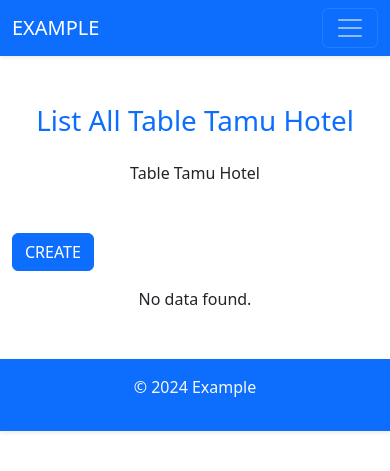
After one commit to naufalfzml/Project-Akhir-BasisData, a Flask app: page /tableTamuHotel in a window 390 px wide. The commit adds this page. Shown: the top 471 px of the page. Run offline with Flask 3, Linux system fonts and the light colour scheme.

Commit message:
membuat CRUD TamuHotel

```diff
--- /dev/null
+++ b/app/routes/routesTamuHotel.py
@@ -0,0 +1,170 @@
+from flask import Blueprint, render_template, redirect, url_for, request, flash
+from connect import create_connection
+
+# Create a blueprint for modular routing
+routesTamuHotel = Blueprint('routesTamuHotel', __name__)
+
+@routesTamuHotel.route('/')
+def index():
+    return render_template('home.html')
+
+@routesTamuHotel.route('/tableTamuHotel')
+def TamuHotel():
+    # Get the current page number from the query string (default to page 1)
+    page = request.args.get('page', 1, type=int)
+    per_page = 10  # Number of items per page
+
+    # Calculate the starting row for the query (offset)
+    offset = (page - 1) * per_page
+
+    # Get a connection to the database
+    conn = create_connection()
+
+    if conn:
+        # Create a cursor from the connection
+        cursor = conn.cursor()
+
+        # Execute a query with pagination using OFFSET and FETCH NEXT
+        cursor.execute('''
+            SELECT * FROM TamuHotel
+            ORDER BY id_tamu
+            OFFSET ? ROWS
+            FETCH NEXT ? ROWS ONLY
+        ''', (offset, per_page))
+
+        # cursor.execute('SELECT * FROM TamuHotel')
+
+        # Fetch the results
+        table = cursor.fetchall()
+
+        # Get the total count of rows to calculate the number of pages
+        cursor.execute('SELECT COUNT(*) FROM TamuHotel')
+        total_count = cursor.fetchone()[0]
+
+        # Close the cursor and connection
+        cursor.close()
+        conn.close()
+
+        # Calculate total number of pages
+        total_pages = (total_count + per_page - 1) // per_page
+
+        # Pass the results, total pages, and current page to the template
+        return render_template('tableTamuHotel.html', table=table, total_pages=total_pages, current_page=page)
+    else:
+        return render_template('tableTamuHotel.html', table=None)
+
+@routesTamuHotel.route('/tableTamuHotel/create', methods=['GET', 'POST'])
+def create_TamuHotel():
+    # Handle the form submission when the method is POST
+    if request.method == 'POST':
+        # properti input digunakan disini
+        tamuHotel_nama = request.form['nama_TamuHotel']
+        tamuHotel_jenisKelamin = request.form['jenisKelamin_TamuHotel']
+        tamuHotel_alamat = request.form['alamat_TamuHotel']
+        tamuHotel_nohp = request.form['nohp_TamuHotel']
+        tamuHotel_tanggalLahir = request.form['tanggalLahir_TamuHotel']
+
+
+        # Get a connection to the database
+        conn = create_connection()
+
+        # Check if the connection was successful
+        if conn:
+            cursor = conn.cursor()
+            try:
+                # Insert the new tableA into the database
+                cursor.execute('INSERT INTO TamuHotel (nama_tamu, jenis_kelamin, alamat_tamu, hp_tamu, tanggal_lahir) VALUES (?, ?, ?, ?, ?)',
+                               (tamuHotel_nama, tamuHotel_jenisKelamin, tamuHotel_alamat, tamuHotel_nohp, tamuHotel_tanggalLahir))
+                conn.commit()  # Commit the transaction
+
+                # Redirect to the tableA list with a success message
+                flash('TamuHotel added successfully!', 'success')
+                return redirect(url_for('routesTamuHotel.TamuHotel'))
+            except Exception as e:
+                flash(f'Error: {str(e)}', 'danger')  # Flash error message
+                print(f"Database error: {e}")
+            finally:
+                cursor.close()
+                conn.close()
+
+        flash('Failed to connect to the database', 'danger')  # Error if connection failed
+
+    # Render the form for GET request
+    return render_template('createTamuHotel.html')
+
+@routesTamuHotel.route('/tableTamuHotel/update/<id_tamu>', methods=['GET', 'POST'])
+def update_TamuHotel(id_tamu):
+    conn = create_connection()
+    if conn:
+        cursor = conn.cursor()
+        try:
+            if request.method == 'POST':
+                # Get updated data from the form
+                new_namaTamu = request.form['nama_TamuHotel']
+                new_jenisKelaminTamu = request.form['jenisKelamin_TamuHotel']
+                new_alamatTamu = request.form['alamat_TamuHotel']
+                new_hpTamu = request.form['nohp_TamuHotel']
+                new_tanggalLahirTamu = request.form['tanggalLahir_TamuHotel']
+
+
+                # Update the Table TamuHotel in the database
+                cursor.execute('''UPDATE TamuHotel
+                                SET nama_tamu = ?,
+                                    jenis_kelamin = ?,
+                                    alamat_tamu = ?,
+                                    hp_tamu = ?,
+                                    tanggal_lahir = ?
+                                WHERE id_tamu = ?''', (new_namaTamu, new_jenisKelaminTamu, new_alamatTamu, new_hpTamu, new_tanggalLahirTamu, id_tamu))
+                conn.commit()
+
+                flash('Table TamuHotel updated successfully!', 'success')
+                return redirect(url_for('routesTamuHotel.TamuHotel'))
+
+            # For GET request, fetch current data to pre-fill the form
+            cursor.execute('SELECT nama_tamu, jenis_kelamin, alamat_tamu, hp_tamu, tanggal_lahir FROM TamuHotel WHERE id_tamu = ?', (id_tamu,))
+            table = cursor.fetchone()
+            if not table:
+                flash('Table not found!', 'danger')
+                return redirect(url_for('routesTamuHotel.TamuHotel'))
+
+            # Pass the current data to the form
+            return render_template('editTamuHotel.html', TamuHotel={
+                'nama_tamu'     : table[0],
+                'jenis_kelamin' : table[1],
+                'alamat_tamu'   : table[2],
+                'hp_tamu'       : table[3],
+                'tanggal_lahir' : table[4]
+            })
+        except Exception as e:
+            flash(f'Error: {str(e)}', 'danger')
+        finally:
+            cursor.close()
+            conn.close()
+    else:
+        flash('Error: Unable to connect to the database.', 'danger')
+        return redirect(url_for('routesTamuHotel.continents'))
+
+@routesTamuHotel.route('/tableTamuHotel/delete/<id_tamu>', methods=['POST'])
+def delete_continent(id_tamu):
+    # Get a connection to the database
+    conn = create_connection()
+
+    # Check if the connection was successful
+    if conn:
+        cursor = conn.cursor()
+        try:
+            # Delete the tableA from the database
+            cursor.execute('DELETE FROM TamuHotel WHERE id_tamu = ?', (id_tamu,))
+            conn.commit()  # Commit the transaction
+
+            # Redirect to the tableA list with a success message
+            flash('Table TamuHotel deleted successfully!', 'success')
+        except Exception as e:
+            flash(f'Error: {str(e)}', 'danger')
+        finally:
+            cursor.close()
+            conn.close()  # Ensure the connection is closed
+    else:
+        flash('Error: Unable to connect to the database.', 'danger')
+
+    return redirect(url_for('routesTamuHotel.TamuHotel'))
--- /dev/null
+++ b/app/templates/tableTamuHotel.html
@@ -0,0 +1,129 @@
+<!doctype html>
+<html lang="en">
+  <head>
+    <meta charset="utf-8">
+    <meta name="viewport" content="width=device-width, initial-scale=1">
+
+    <title>Kamar Hotel</title>
+
+    <link href="https://cdn.jsdelivr.net/npm/bootstrap@5.3.3/dist/css/bootstrap.min.css" rel="stylesheet" integrity="sha384-QWTKZyjpPEjISv5WaRU9OFeRpok6YctnYmDr5pNlyT2bRjXh0JMhjY6hW+ALEwIH" crossorigin="anonymous">
+  </head>
+  <body>
+
+    <header>
+      <nav class="navbar navbar-expand-lg navbar-dark bg-primary shadow-sm">
+        <div class="container-fluid">
+          <a class="navbar-brand" href="/">EXAMPLE</a>
+          <button class="navbar-toggler" type="button" data-bs-toggle="collapse" data-bs-target="#navbarNav" aria-controls="navbarNav" aria-expanded="false" aria-label="Toggle navigation">
+            <span class="navbar-toggler-icon"></span>
+          </button>
+          <div class="collapse navbar-collapse" id="navbarNav">
+            <!-- <ul class="navbar-nav ms-auto">
+              <li class="nav-item">
+                <a class="nav-link" href="/">Home</a>
+              </li>
+              <li class="nav-item">
+                <a class="nav-link" href="/tableA">table</a>
+              </li>
+              <li class="nav-item">
+                <a class="nav-link" href="/continent">Continent</a>
+              </li>
+            </ul> -->
+          </div>
+        </div>
+      </nav>
+    </header>
+
+    <main>
+      <div class="container mt-5">
+        <h1 class="text-center text-primary mb-4">List All Table Tamu Hotel</h1>
+        <p class="text-center mb-5">Table Tamu Hotel</p>
+
+        <a class="btn btn-primary btn-m mb-3" href="/tableTamuHotel/create">CREATE</a>
+        {% if table %}
+          <table class="table table-striped table-hover table-bordered">
+            <thead class="table-primary">
+              <tr>
+                <th>Id Tamu</th>
+                <th>Nama Tamu</th>
+                <th>Jenis Kelamin</th>
+                <th>Alamat Tamu</th>
+                <th>No HP Tamu</th>
+                <th>Tanggal Lahir Tamu</th>
+                <th>Action</th>
+              </tr>
+            </thead>
+            <tbody>
+              {% for TamuHotel in table %}
+                <tr>
+                  <td>{{ TamuHotel.id_tamu }}</td>
+                  <td>{{ TamuHotel.nama_tamu }}</td>
+                  <td>{{ TamuHotel.jenis_kelamin }}</td>
+                  <td>{{ TamuHotel.alamat_tamu }}</td>
+                  <td>{{ TamuHotel.hp_tamu }}</td>
+                  <td>{{ TamuHotel.tanggal_lahir }}</td>
+                  <td>
+                    <!-- Update Button -->
+                    <a href="/tableTamuHotel/update/{{ TamuHotel.id_tamu }}" class="btn btn-warning btn-sm">Update</a>
+                    <!-- Delete Button -->
+                    <form action="/tableTamuHotel/delete/{{ TamuHotel.id_tamu }}" method="POST" class="d-inline">
+                      <button type="submit" class="btn btn-danger btn-sm" onclick="return confirm('Are you sure you want to delete this continent?');">Delete</button>
+                    </form>
+                  </td>
+                </tr>
+              {% endfor %}
+            </tbody>
+          </table>
+          <a href="/" class="btn btn-secondary">Back to Dashboard</a>
+
+          <!-- Pagination Controls -->
+          <nav aria-label="Page navigation">
+            <ul class="pagination justify-content-center">
+              <!-- Previous Page Link -->
+              {% if current_page > 1 %}
+                <li class="page-item">
+                  <a class="page-link" href="{{ url_for('routesTamuHotel.TamuHotel', page=current_page-1) }}" aria-label="Previous">
+                    <span aria-hidden="true">&laquo;</span>
+                  </a>
+                </li>
+              {% else %}
+                <li class="page-item disabled">
+                  <span class="page-link">&laquo;</span>
+                </li>
+              {% endif %}
+
+              <!-- Page Number Links -->
+              {% for page_num in range(1, total_pages + 1) %}
+                <li class="page-item {% if page_num == current_page %}active{% endif %}">
+                  <a class="page-link" href="{{ url_for('routesTamuHotel.TamuHotel', page=page_num) }}">{{ page_num }}</a>
+                </li>
+              {% endfor %}
+
+              <!-- Next Page Link -->
+              {% if current_page < total_pages %}
+                <li class="page-item">
+                  <a class="page-link" href="{{ url_for('routesTamuHotel.TamuHotel', page=current_page+1) }}" aria-label="Next">
+                    <span aria-hidden="true">&raquo;</span>
+                  </a>
+                </li>
+              {% else %}
+                <li class="page-item disabled">
+                  <span class="page-link">&raquo;</span>
+                </li>
+              {% endif %}
+            </ul>
+          </nav>
+
+        {% else %}
+          <p class="text-center">No data found.</p>
+        {% endif %}
+
+    </main>
+
+    <footer class="bg-primary text-light text-center p-3 mt-5 shadow-sm">
+      <p>&copy; 2024 Example</p>
+    </footer>
+
+    <script src="https://cdn.jsdelivr.net/npm/bootstrap@5.3.3/dist/js/bootstrap.bundle.min.js" integrity="sha384-YvpcrYf0tY3lHB60NNkmXc5s9fDVZLESaAA55NDzOxhy9GkcIdslK1eN7N6jIeHz" crossorigin="anonymous"></script>
+  </body>
+</html>
--- a/main.py
+++ b/main.py
@@ -1,5 +1,6 @@
 from flask import Flask
 from app.routes.routesKamarHotel import routesKamarHotel
+from app.routes.routesTamuHotel import routesTamuHotel
 from dotenv import load_dotenv
 import os
 
@@ -15,6 +16,7 @@ def create_app():
 
     # Register the routes blueprint
     app.register_blueprint(routesKamarHotel)
+    app.register_blueprint(routesTamuHotel)
 
     return app
 
```
Also changed, not shown: app/templates/createTamuHotel.html (added, +87 -0 lines), app/templates/editTamuHotel.html (added, +87 -0 lines), app/templates/home.html (+13 -1 lines).
